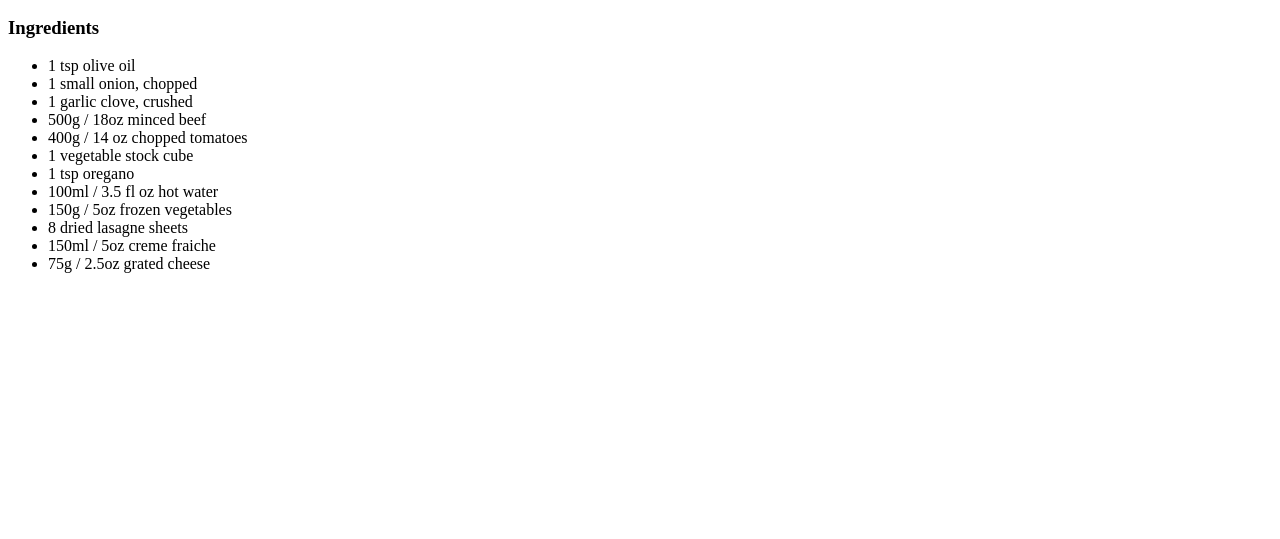
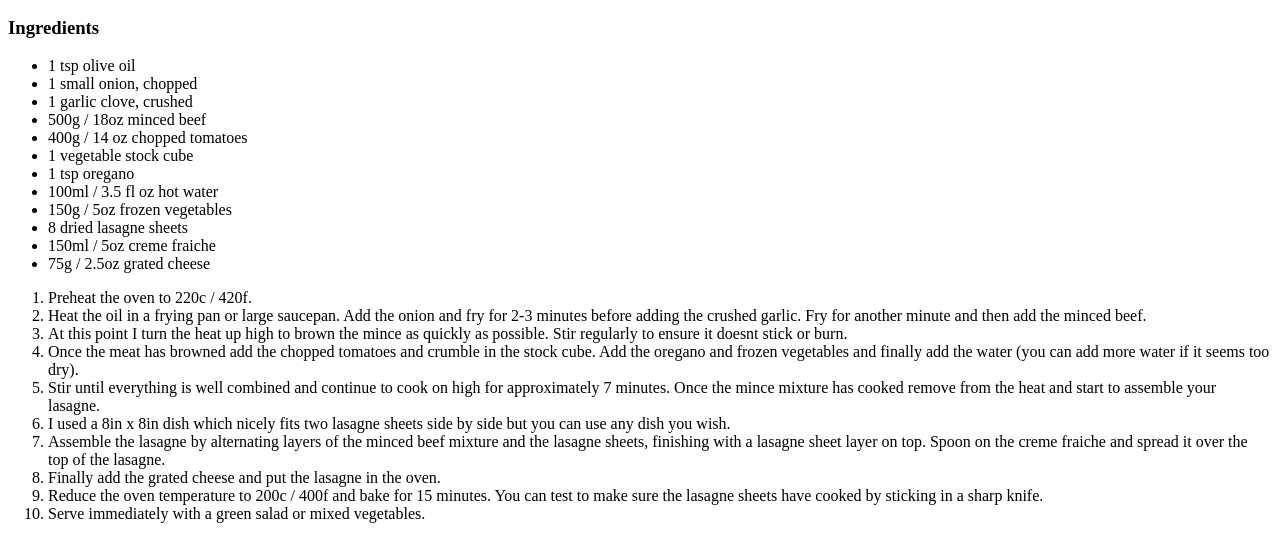
Before and after one commit to McLumada/odin-recipes, a plain HTML site: page recipes/lasagna.html in a window 1280 px wide. Shown: the part 434-973 px from the top of the page. Before the commit the page ends 800 px from the top, so only its background shows below. Drawn offline with Linux system fonts and the light colour scheme.

Commit message:
Add steps list

```diff
--- a/recipes/lasagna.html
+++ b/recipes/lasagna.html
@@ -30,5 +30,38 @@
             <li>150ml / 5oz creme fraiche</li>
             <li>75g / 2.5oz grated cheese</li>
         </ul>
+
+        <ol>
+            <li>Preheat the oven to 220c / 420f.</li>
+            <li>Heat the oil in a frying pan or large saucepan.
+            Add the onion and fry for 2-3 minutes before adding
+            the crushed garlic. Fry for another minute and then
+            add the minced beef.</li>
+            <li>At this point I turn the heat up high to brown
+            the mince as quickly as possible. Stir regularly to
+            ensure it doesnt stick or burn.</li>
+            <li>Once the meat has browned add the chopped
+            tomatoes and crumble in the stock cube. Add the
+            oregano and frozen vegetables and finally add the
+            water (you can add more water if it seems too dry).</li>
+            <li>Stir until everything is well combined and
+            continue to cook on high for approximately 7 minutes.
+            Once the mince mixture has cooked remove from the
+            heat and start to assemble your lasagne.</li>
+            <li>I used a 8in x 8in dish which nicely fits two
+            lasagne sheets side by side but you can use any dish
+            you wish.</li>
+            <li>Assemble the lasagne by alternating layers of
+            the minced beef mixture and the lasagne sheets,
+            finishing with a lasagne sheet layer on top. Spoon
+            on the creme fraiche and spread it over the top of
+            the lasagne.</li>
+            <li>Finally add the grated cheese and put the lasagne in the oven.</li>
+            <li>Reduce the oven temperature to 200c / 400f and
+            bake for 15 minutes. You can test to make sure the
+            lasagne sheets have cooked by sticking in a sharp
+            knife.</li>
+            <li>Serve immediately with a green salad or mixed vegetables.</li>
+        </ol>
     </body>
 </html>
```
